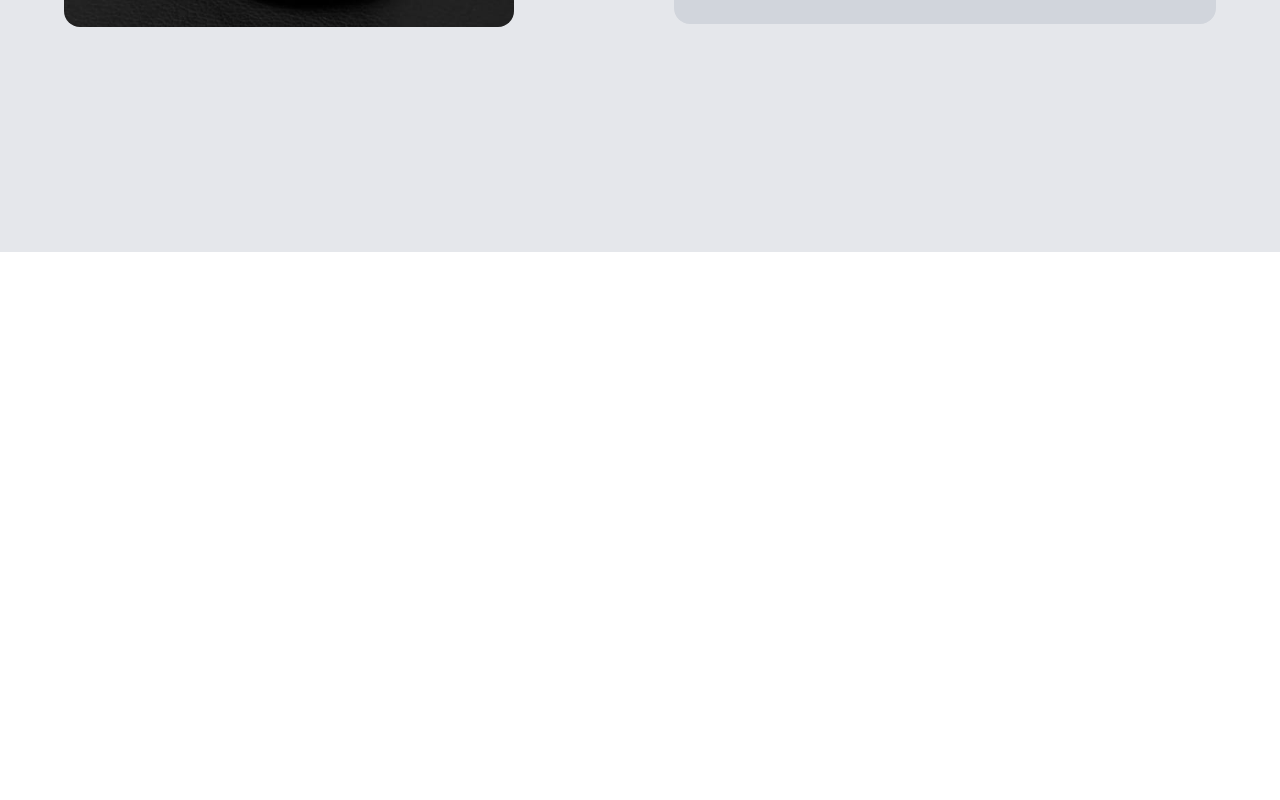
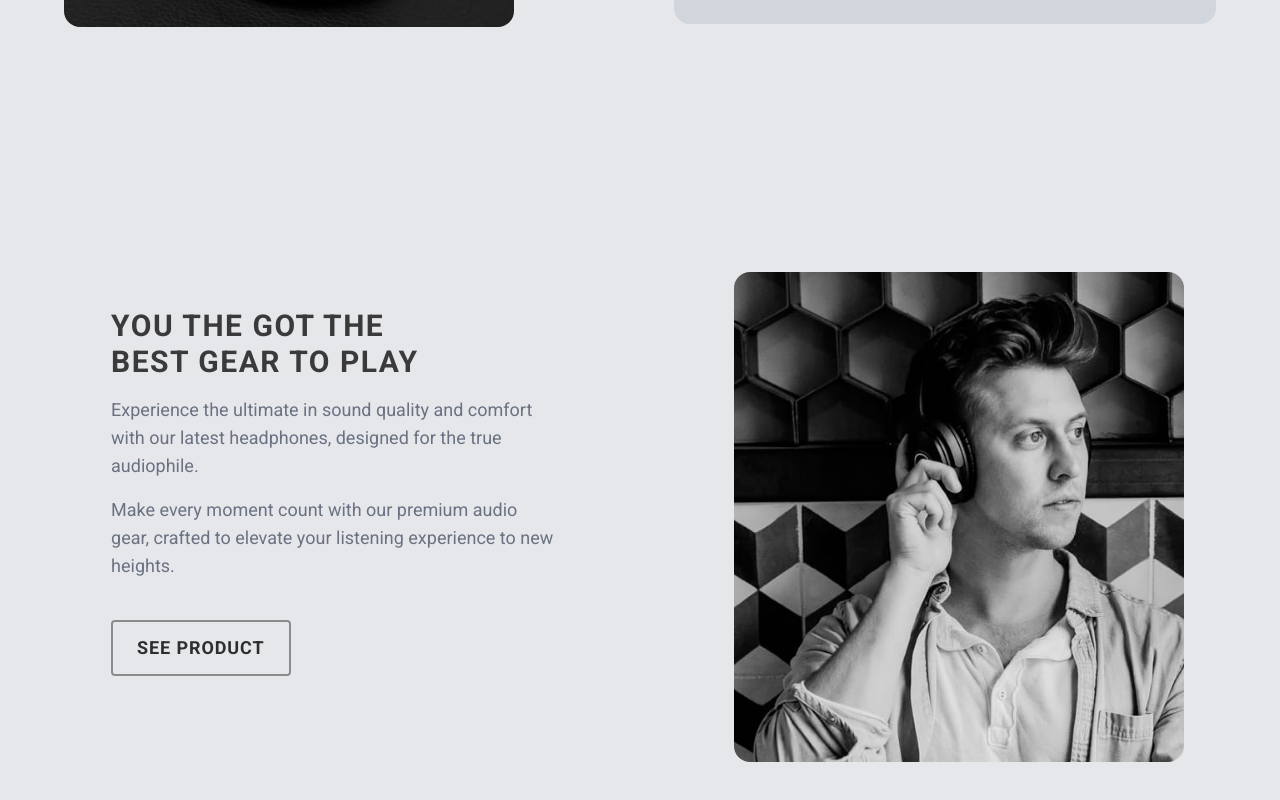
Before and after one commit to HerbertNtim/audiophile, a Next.js app: page / in a window 1280 px wide. Shown: the part 2470-3270 px from the top of the page. Before the commit the page ends 2722 px from the top, so only its background shows below. Built offline with nearby package versions, Linux system fonts and the light colour scheme.

Commit message:
last hero

```diff
--- a/src/app/page.jsx
+++ b/src/app/page.jsx
@@ -1,5 +1,6 @@
 import Category from "@/components/Category";
 import EarphoneCard from "@/components/EarphoneCard";
+import HumanPlay from "@/components/HumanPlay";
 import SpeakerCard from "@/components/SpeakerCard";
 import SpeakerOnTable from "@/components/SpeakerOnTable";
 import Image from "next/image";
@@ -45,11 +46,12 @@ export default function Home() {
       </div>
 
       {/* CATEGORIES */}
-      <div className="bg-gray-200 pt-45 pb-25 flex flex-col items-center">
+      <div className="bg-gray-200 pt-45 pb-15 flex flex-col items-center">
         <Category />
         <SpeakerCard />
         <SpeakerOnTable />
         <EarphoneCard />
+        <HumanPlay />
       </div>
     </div>
   );
--- /dev/null
+++ b/src/components/HumanPlay.jsx
@@ -0,0 +1,48 @@
+import Image from "next/image";
+import Link from "next/link";
+import React from "react";
+
+const HumanPlay = () => {
+  return (
+    <div className="min-h-[300px] md:min-h-[400px] lg:min-h-[450px] w-full rounded-2xl overflow-hidden">
+      <div className="flex flex-col md:flex-row w-full h-full gap-0 py-30">
+        {/* TEXT CONTENT */}
+        <div className="w-[80%] h-90 sm:w-[90%] flex items-center justify-center mx-6 sm:mx-16 rounded-2xl py-10 my-10">
+          <div className="flex flex-col items-center md:items-start justify-center text-center md:text-left space-y-4 ">
+            <h2 className="text-xl md:text-2xl lg:text-3xl font-bold text-black/75 uppercase tracking-wider">
+              You the got the <br /> best Gear to Play
+            </h2>
+            <p className="text-sm md:text-base lg:text-lg text-gray-500 max-w-md">
+              Experience the ultimate in sound quality and comfort with our
+              latest headphones, designed for the true audiophile.
+            </p>
+            <p className="text-sm md:text-base lg:text-lg text-gray-500 max-w-md mb-10">
+              Make every moment count with our premium audio gear, crafted to
+              elevate your listening experience to new heights.
+            </p>
+
+             <Link
+              href="/earphones"
+              className="bg-transparent border-2 border-black/40 text-black/80 px-6 py-3 rounded hover:bg-black hover:text-white transition-all duration-300 cursor-pointer uppercase font-semibold tracking-wider text-sm md:text-base lg:text-lg max-w-fit"
+            >
+              See Product
+            </Link>
+          </div>
+        </div>
+
+        {/* EARPHONE IMAGE */}
+        <div className="w-[90%] h-48 px-16">
+          <Image
+            src="/images/image-best-gear.jpg"
+            alt="YX1 Earphones"
+            width={450}
+            height={450}
+            className="object-cover rounded-2xl"
+          />
+        </div>
+      </div>
+    </div>
+  );
+};
+
+export default HumanPlay;
```
Also changed, not shown: public/images/image-best-gear.jpg (added).
